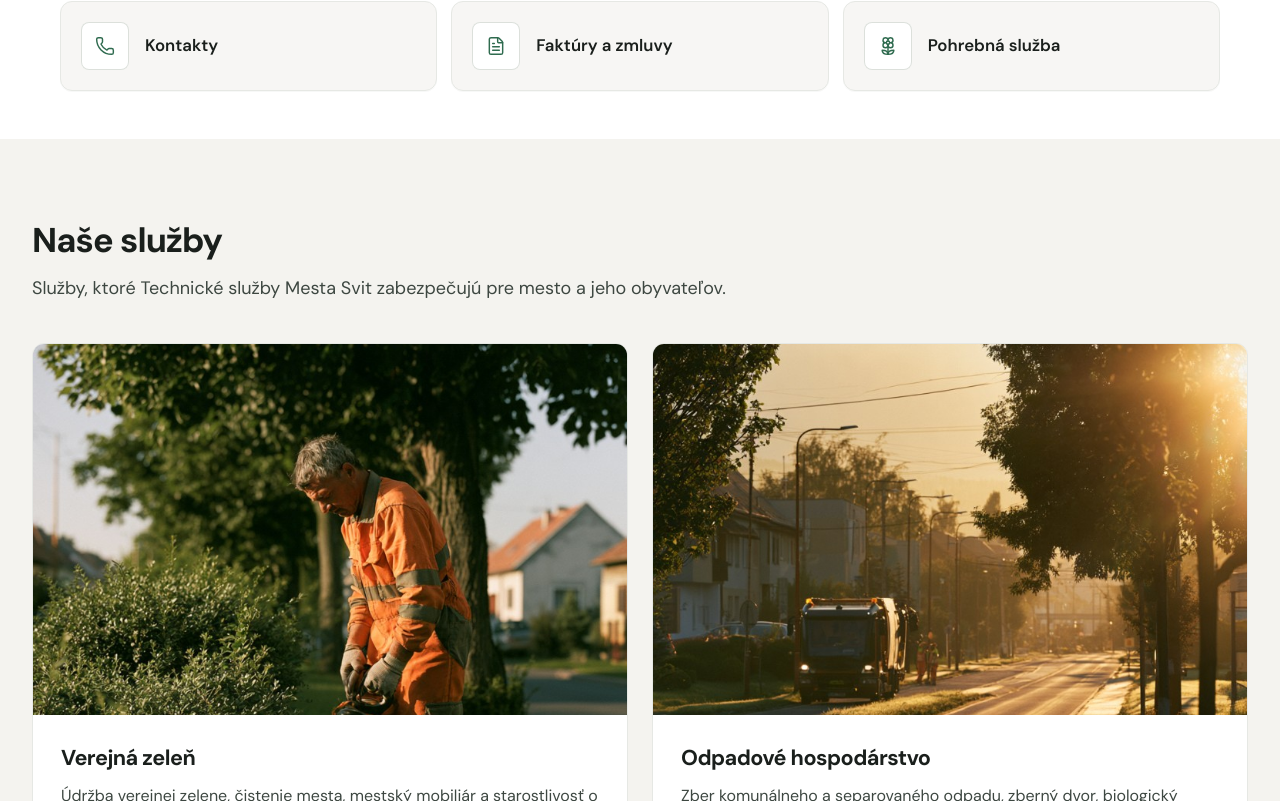
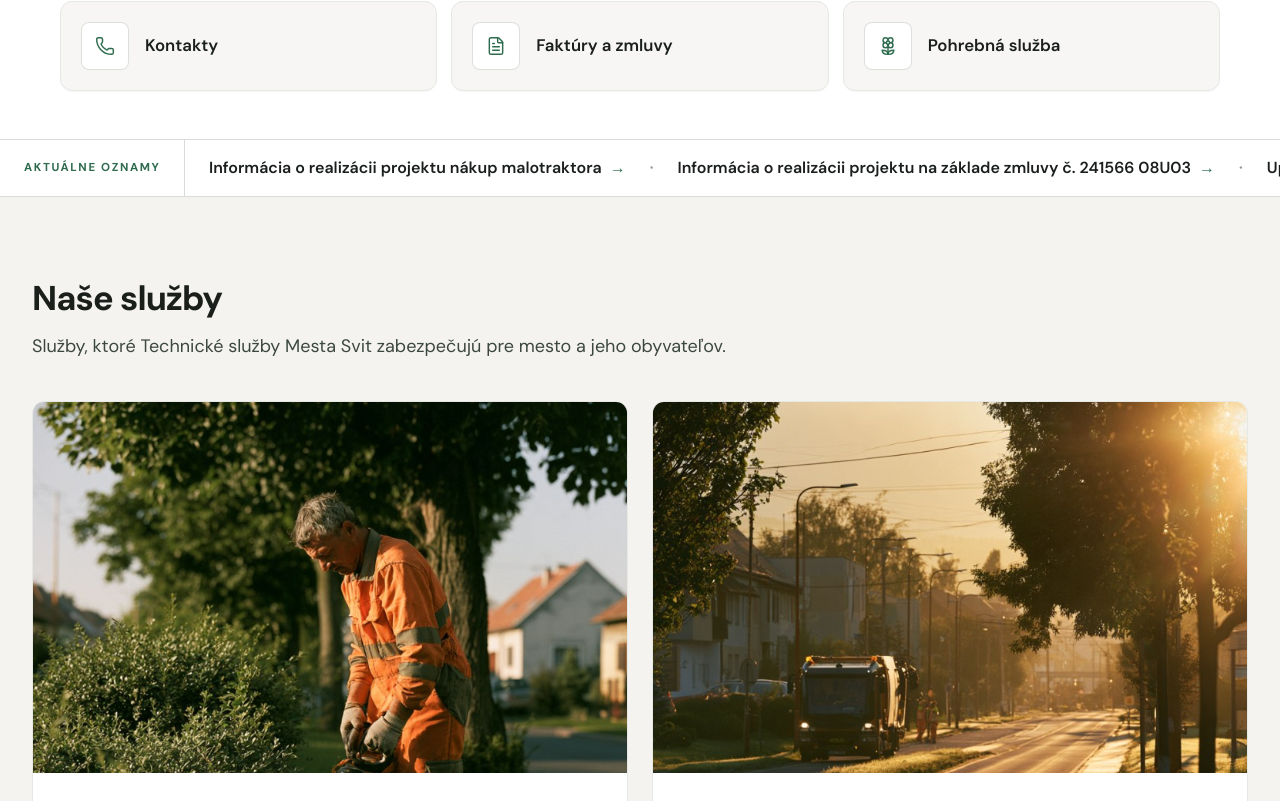
Before and after one commit to inoveronai-dev/tssvit, a Next.js app: page / in a window 1280 px wide. Shown: the part 979-1780 px from the top of the page. Built offline with nearby package versions, Linux system fonts and the light colour scheme.

Commit message:
Move notices into a scrolling ticker under quick access.
Replace the large homepage notices block with a compact horizontal marquee so announcements stay visible without duplicating content lower on the page.

Co-authored-by: Cursor <cursoragent@cursor.com>

```diff
--- a/src/app/globals.css
+++ b/src/app/globals.css
@@ -160,3 +160,36 @@ body {
     transform: none;
   }
 }
+
+@keyframes notices-ticker-scroll {
+  from {
+    transform: translate3d(0, 0, 0);
+  }
+  to {
+    transform: translate3d(-50%, 0, 0);
+  }
+}
+
+.notices-ticker-marquee {
+  animation: notices-ticker-scroll 34s linear infinite;
+  will-change: transform;
+}
+
+.notices-ticker-viewport:hover .notices-ticker-marquee,
+.notices-ticker-viewport:focus-within .notices-ticker-marquee {
+  animation-play-state: paused;
+}
+
+@media (prefers-reduced-motion: reduce) {
+  .notices-ticker-animated {
+    display: none !important;
+  }
+
+  .notices-ticker-static {
+    display: flex !important;
+  }
+
+  .notices-ticker-marquee {
+    animation: none;
+  }
+}
--- a/src/app/page.tsx
+++ b/src/app/page.tsx
@@ -14,11 +14,11 @@ export default function HomePage() {
     <main id="main-content" className="flex-1">
       <HeroSection />
       <QuickAccessSection />
+      <NoticesSection />
       <ServicesSection />
       <WasteFeatureSection />
       <CollectionYardSection />
       <FuneralSection />
-      <NoticesSection />
       <PublicDocumentsSection />
       <EmploymentSection />
       <ContactCtaSection />
--- a/src/components/home/NoticesSection.tsx
+++ b/src/components/home/NoticesSection.tsx
@@ -1,50 +1,72 @@
 import Link from "next/link";
-import { ArrowRight } from "lucide-react";
-import { SectionHeading } from "@/components/ui/SectionHeading";
 import { NOTICES } from "@/lib/content/notices";
-import { ROUTES } from "@/lib/routes";
+
+function NoticeItems({ ariaHidden = false }: { ariaHidden?: boolean }) {
+  return (
+    <>
+      {NOTICES.map((notice) => (
+        <li
+          key={`${ariaHidden ? "dup-" : ""}${notice.title}`}
+          className="flex shrink-0 items-center"
+          aria-hidden={ariaHidden || undefined}
+        >
+          <Link
+            href={notice.href}
+            tabIndex={ariaHidden ? -1 : undefined}
+            className="group inline-flex items-center gap-2 whitespace-nowrap px-1 py-1 text-[0.95rem] font-semibold text-ink transition-colors hover:text-accent focus-visible:text-accent sm:text-base"
+          >
+            <span>{notice.title}</span>
+            <span
+              className="shrink-0 text-accent transition-transform duration-200 group-hover:translate-x-0.5"
+              aria-hidden
+            >
+              →
+            </span>
+          </Link>
+          <span
+            className="mx-4 shrink-0 text-[0.65rem] text-muted/55 sm:mx-5"
+            aria-hidden
+          >
+            •
+          </span>
+        </li>
+      ))}
+    </>
+  );
+}
 
 export function NoticesSection() {
   return (
     <section
-      className="bg-surface py-16 md:py-20"
+      className="border-y border-line bg-surface"
       aria-labelledby="notices-heading"
     >
-      <div className="container-site">
-        <div className="flex flex-col gap-3 sm:flex-row sm:items-end sm:justify-between">
-          <SectionHeading id="notices-heading" title="Aktuálne oznamy" />
-          <Link
-            href={ROUTES.oznamy}
-            className="group inline-flex min-h-11 items-center gap-2 text-base font-semibold text-accent transition-colors hover:text-accent-hover"
+      <div className="flex min-h-12 items-stretch md:min-h-14">
+        <div className="flex shrink-0 items-center border-r border-line bg-surface px-4 sm:px-5 md:px-6">
+          <p
+            id="notices-heading"
+            className="whitespace-nowrap text-[0.68rem] font-bold uppercase tracking-[0.14em] text-accent sm:text-[0.72rem]"
           >
-            Všetky oznamy
-            <ArrowRight className="link-arrow h-4 w-4" aria-hidden />
-          </Link>
+            Aktuálne oznamy
+          </p>
         </div>
 
-        <ul className="mt-9 border-t border-line">
-          {NOTICES.map((notice) => (
-            <li key={notice.title} className="border-b border-line-soft">
-              <Link
-                href={notice.href}
-                className="group flex items-center justify-between gap-5 py-6 transition-colors hover:bg-paper-warm/80 sm:py-7"
-              >
-                <span className="min-w-0">
-                  <span className="block text-[0.7rem] font-bold uppercase tracking-[0.14em] text-muted/80">
-                    Oznam
-                  </span>
-                  <span className="mt-1.5 block text-base font-semibold leading-snug text-ink sm:text-lg">
-                    {notice.title}
-                  </span>
-                </span>
-                <ArrowRight
-                  className="link-arrow h-4 w-4 shrink-0 text-muted transition-colors group-hover:text-accent"
-                  aria-hidden
-                />
-              </Link>
-            </li>
-          ))}
-        </ul>
+        <div className="notices-ticker-viewport relative min-w-0 flex-1 overflow-hidden">
+          {/* Auto-scrolling marquee — desktop / motion-ok */}
+          <div className="notices-ticker-animated absolute inset-0 hidden items-center md:flex">
+            <ul className="notices-ticker-marquee flex w-max items-center pl-5">
+              <NoticeItems />
+              <NoticeItems ariaHidden />
+            </ul>
+          </div>
+
+          {/* Static swipeable list — mobile + reduced motion */}
+          <div className="notices-ticker-static flex h-full items-center overflow-x-auto overscroll-x-contain [-ms-overflow-style:none] [scrollbar-width:none] md:hidden [&::-webkit-scrollbar]:hidden">
+            <ul className="flex w-max items-center px-4 py-3 sm:px-5">
+              <NoticeItems />
+            </ul>
+          </div>
+        </div>
       </div>
     </section>
   );
```
